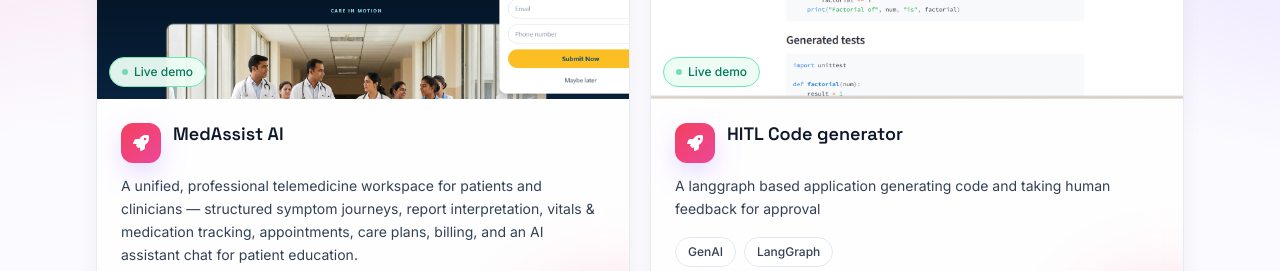
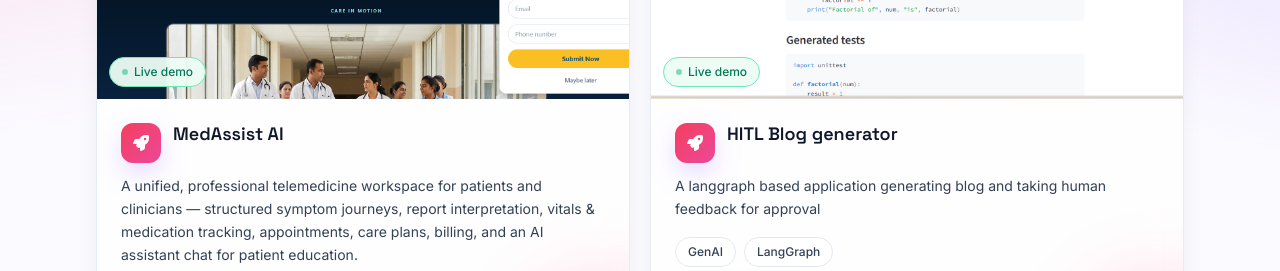
Before and after one commit to siddhartha4u2c/siddharthaborpuzari, a React (Vite) app: page / in a window 1280 px wide. Shown: the part 4940-5211 px from the top of the page. Built offline with nearby package versions, Linux system fonts and the light colour scheme.

Commit message:
Update data.ts

```diff
--- a/src/data.ts
+++ b/src/data.ts
@@ -161,13 +161,13 @@
     liveUrl: 'https://medassist-1-m096.onrender.com',
   },
   {
-    title: 'HITL Code generator',
+    title: 'HITL Blog generator',
     description:
-      'A langgraph based application generating code and taking human feedback for approval ',
+      'A langgraph based application generating blog and taking human feedback for approval ',
     tags: ['GenAI', 'LangGraph'],
     color: 'from-rose-500 to-pink-500',
     image: '/projects/hitl.png',
-    liveUrl: 'https://hitlcodegeneratoragent-production.up.railway.app',
+    liveUrl: 'https://blogwritingagent-dfzinjpwgwqyr2cooshqzc.streamlit.app/',
   },
   {
     title: 'RAG-based Patient Information Assistant',
```
